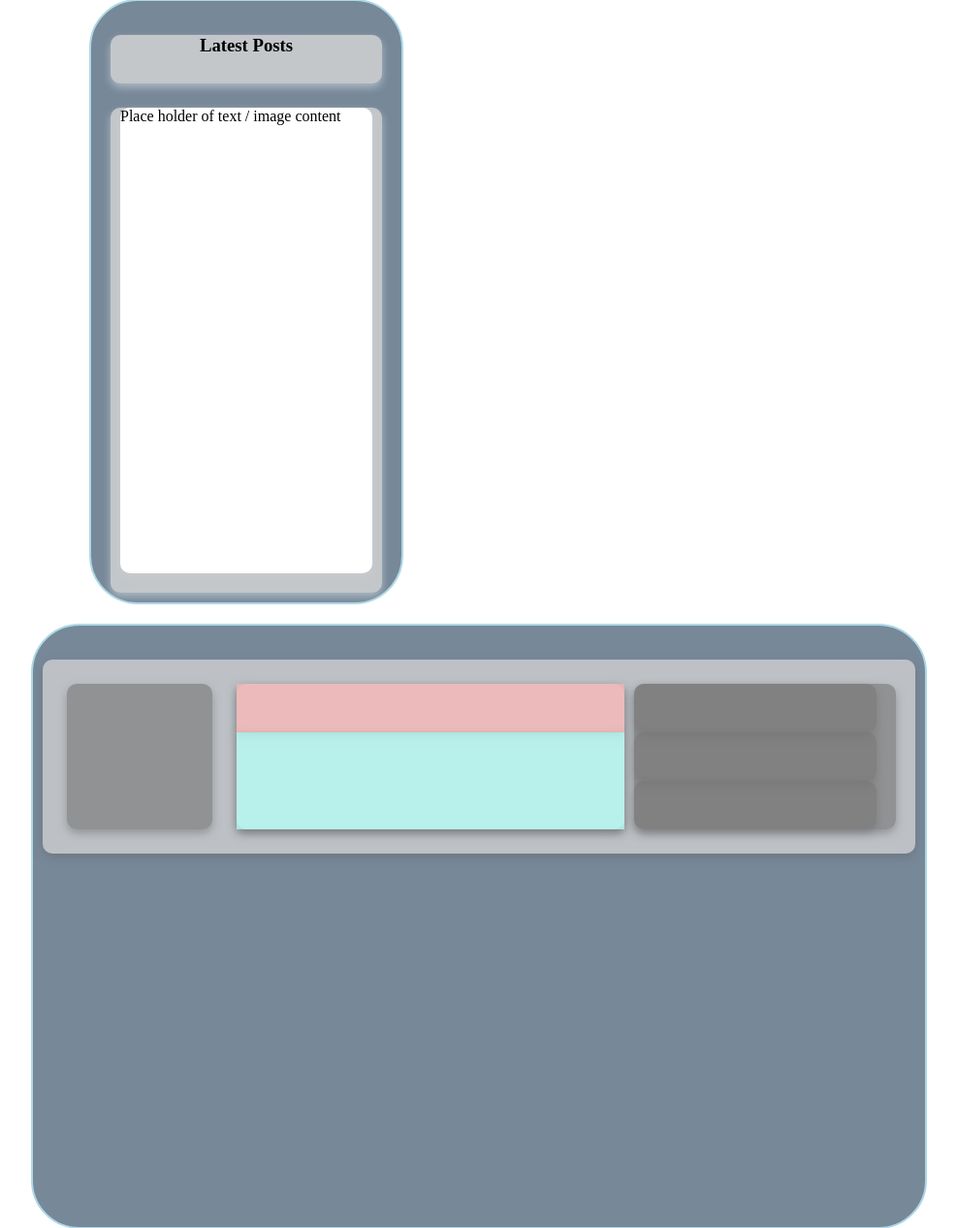
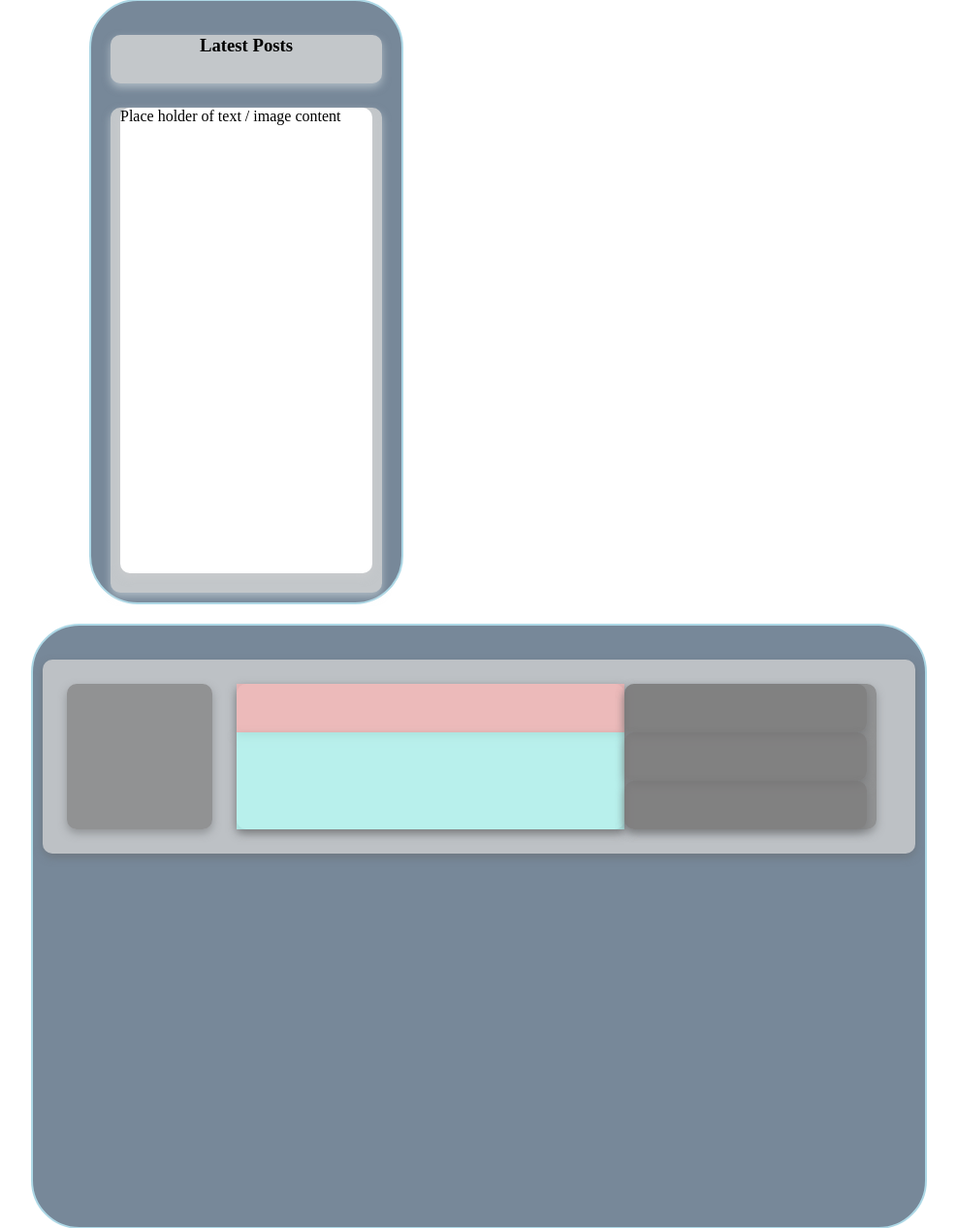
Before and after one commit to jakegusew0482/farmstand, a PHP site: page /marketPage.html in a window 1280 px wide; the page is wider, and only the part inside the window is pictured. Shown: the part 1177-2443 px from the top of that part at 97% size, without its empty margins (16-1003 px from the left). Run offline with PHP 8.4, Linux system fonts and the light colour scheme; some libraries are stand-ins or nearby versions.

Commit message:
Update MarketplacePage.css

```diff
--- a/styles/MarketplacePage.css
+++ b/styles/MarketplacePage.css
@@ -188,11 +188,11 @@
 {
     background-color: rgba(121, 120, 120, 0.63);
     height: 150px;
-    width: 270px;
+    width: 260px;
     box-shadow: 0 4px 8px 0 rgba(103, 106, 107, 0.5);
     border-radius: 10px;
     margin-top: 25px;
-    margin-left: 10px;
+    margin-left: 0px;
     float: left;
 
 }
```
